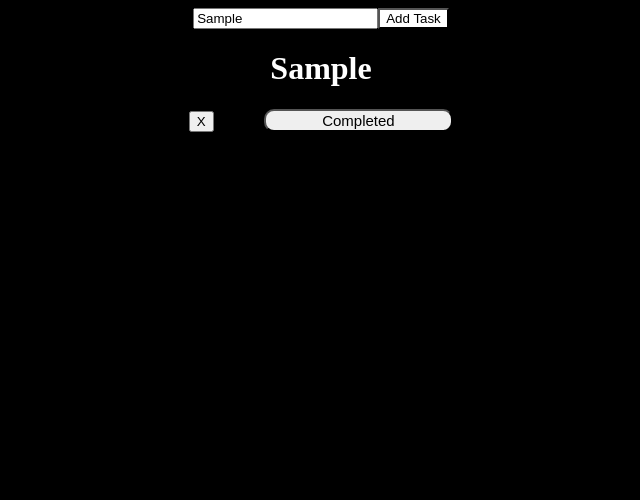
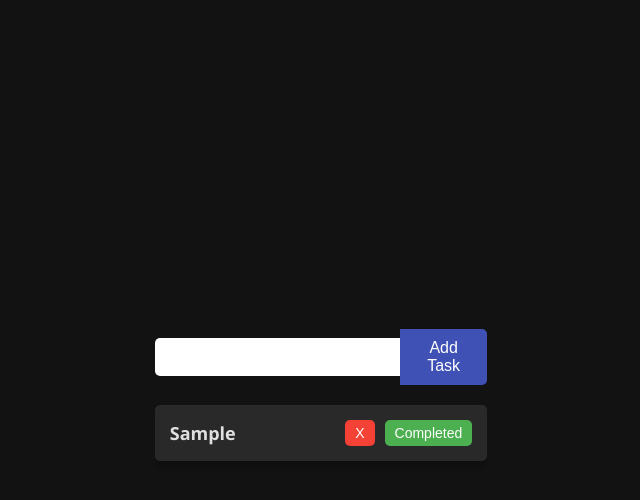
Before and after one commit to Scratch-191/crud--react, a React (Create React App) app: page / in a window 1280 px wide. Both pictures are taken after typing "Sample" into the empty fields and a click on the button "Add Task". Shown: the top 500 px of the page, without its empty margins (319-959 px from the left). Built offline with nearby package versions, Linux system fonts and the light colour scheme.

Commit message:
advanced interface

```diff
--- a/src/App.css
+++ b/src/App.css
@@ -1,31 +1,107 @@
-body{
-background-color: black;
+/* Reset default browser styles */
+* {
+  margin: 0;
+  padding: 0;
+  box-sizing: border-box;
 }
-.App{
-  text-align: center;
+
+body {
+  font-family: 'Segoe UI', Tahoma, Geneva, Verdana, sans-serif;
+  background-color: #121212; /* Dark background */
+  color: #e0e0e0; /* Light text */
+  display: flex;
+  justify-content: center;
+  align-items: center;
+  height: 100vh;
+  overflow: hidden;
 }
-.list{
-  font-size: medium;
-  color: white;
+
+.container {
+  width: 90%;
+  max-width: 600px;
+  background-color: #1e1e1e;
+  padding: 20px;
+  border-radius: 10px;
+  box-shadow: 0 10px 30px rgba(0, 0, 0, 0.5);
 }
-.taskButton{
-  background-color: white;
 
+.addTask {
+  display: flex;
+  justify-content: center;
+  align-items: center;
+  margin-bottom: 20px;
 }
-.addTask{
-  height: 100%;
+
+.addTask input {
+  padding: 10px;
+  font-size: 16px;
+  border: none;
+  border-radius: 5px 0 0 5px;
+  outline: none;
   width: 100%;
 }
 
-.button5{
-  transition-duration: 0.4s;
-  margin-left: 50px;
-  width: 15%;
-  border-radius: 10px;
-  font-size: 15px;
+.addTask .taskButton {
+  padding: 10px 20px;
+  font-size: 16px;
+  border: none;
+  border-radius: 0 5px 5px 0;
+  background-color: #3f51b5;
+  color: #fff;
+  cursor: pointer;
+  transition: background-color 0.3s, transform 0.3s;
 }
-.button5:hover {
-  background-color: rgb(8, 8, 8);
-  color: white;
-  border: 1px solid white;
+
+.addTask .taskButton:hover {
+  background-color: #5c6bc0;
+  transform: translateY(-2px);
 }
+
+.list {
+  max-height: 400px;
+  overflow-y: auto;
+}
+
+.x--button {
+  display: flex;
+  justify-content: space-between;
+  align-items: center;
+  background-color: #292929;
+  padding: 15px;
+  margin-bottom: 10px;
+  border-radius: 5px;
+  box-shadow: 0 5px 15px rgba(0, 0, 0, 0.3);
+}
+
+.x--button h1 {
+  margin: 0;
+  font-size: 18px;
+  flex-grow: 1;
+  word-wrap: break-word;
+  padding-right: 10px;
+}
+
+.x--button button {
+  padding: 5px 10px;
+  font-size: 14px;
+  border: none;
+  border-radius: 5px;
+  background-color: #f44336;
+  color: #fff;
+  cursor: pointer;
+  transition: background-color 0.3s, transform 0.3s;
+}
+
+.x--button button:hover {
+  background-color: #e57373;
+  transform: translateY(-2px);
+}
+
+.x--button .button5 {
+  background-color: #4caf50;
+  margin-left: 10px;
+}
+
+.x--button .button5:hover {
+  background-color: #66bb6a;
+}
--- a/src/components/index.jsx
+++ b/src/components/index.jsx
@@ -1,45 +1,36 @@
-import React from 'react';
-import { useState } from 'react'
+import React, { useState } from 'react';
 
 function Index() {
-  const [todoList, setTodoList] = useState ([]);
-  const [newTask, setNewTask] = useState ("");
+  const [todoList, setTodoList] = useState([]);
+  const [newTask, setNewTask] = useState("");
 
   const handleChange = (event) => {
     setNewTask(event.target.value);
-
   };
 
-  const addTask = () =>{
+  const addTask = () => {
+    if (newTask.trim() !== '') {
       const task = {
-      id :todoList.length=== 0 ? 1 : todoList[todoList.length -1].id + 1 ,
-      taskName : newTask,
+        id: todoList.length === 0 ? 1 : todoList[todoList.length - 1].id + 1,
+        taskName: newTask,
       };
 
       setTodoList([...todoList, task]);
-
-
+      setNewTask(''); // Clear the input field after adding the task
+    }
   };
 
-  const deleteTask = (id) =>{
-    const newTodoList = todoList.filter((task) =>{
-      if (task.id === id){
-        return false;
-      } else {
-       return true;
-      }
-     });
+  const deleteTask = (id) => {
+    const newTodoList = todoList.filter((task) => task.id !== id);
     setTodoList(newTodoList);
   };
-
-
 
   const complete = (selectedTaskName) => {
     const strikeThrough = todoList.map((task) => {
       if (task.taskName === selectedTaskName) {
         return {
           ...task,
-          taskName: <strike className >{task.taskName}</strike>,
+          taskName: <span style={{ textDecoration: 'line-through' }}>{task.taskName}</span>,
         };
       } else {
         return task;
@@ -48,33 +39,23 @@ function Index() {
     setTodoList(strikeThrough);
   };
 
-
-
-
   return (
-
-
     <div>
       <div className='addTask'>
-     <input onChange={handleChange}/>
-     <button className='taskButton' onClick={addTask}> Add Task</button>
+        <input value={newTask} onChange={handleChange} />
+        <button className='taskButton' onClick={addTask}>Add Task</button>
       </div>
       <div className='list'>
-    {todoList.map((task,index) => {
-      return(
-        <div className='x--button'>
-
+        {todoList.map((task) => (
+          <div key={task.id} className='x--button'>
             <h1>{task.taskName}</h1>
-
-        <button onClick={() => deleteTask (task.id)}> X </button>
+            <button onClick={() => deleteTask(task.id)}>X</button>
             <button onClick={() => complete(task.taskName)} className='button5'>Completed</button>
           </div>
-      );
-    })}
-
+        ))}
       </div>
     </div>
-  )
+  );
 }
 
-export default Index
+export default Index;
```
Lines whose indentation alone changed are shown as unchanged.
